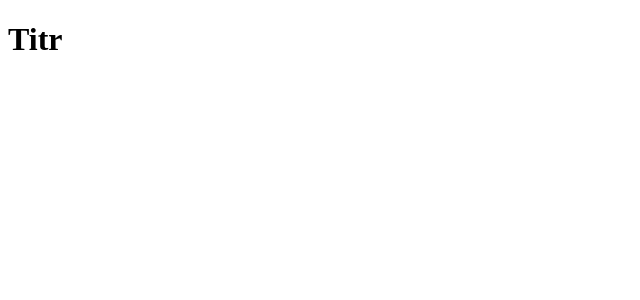
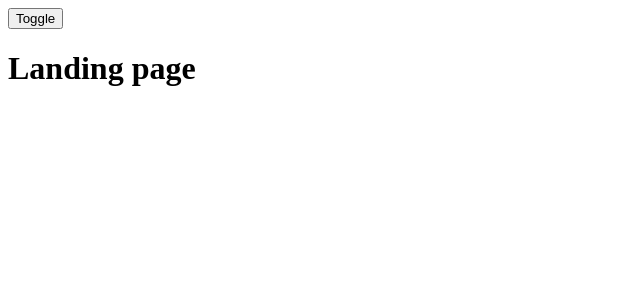
Before and after one commit to MamadTaheri/react-training, a React (Create React App) app: page / in a window 1280 px wide. Shown: the top 300 px of the page, without its empty margins (0-640 px from the left). Built offline with nearby package versions, Linux system fonts and the light colour scheme.

Commit message:
create a simple toggle project

```diff
--- a/src/App.js
+++ b/src/App.js
@@ -1,9 +1,16 @@
-import React from 'react';
+import React, { useState } from 'react';
+import Landing from './components/Landing';
+import Login from './components/Login';
 
 const App = () => {
+
+  const [toggle, setToggle] = useState(true)
+
   return (
-
-      <h1 className="">Titr</h1>
+      <div className="">
+        <button className="" onClick={() => {setToggle(!toggle)}}>Toggle</button>
+         {toggle ? <Landing /> : <Login />}
+      </div>
   );
 };
 
--- /dev/null
+++ b/src/components/Landing.js
@@ -0,0 +1,16 @@
+import React, { useEffect } from 'react';
+
+const Landing = () => {
+
+    useEffect(() => {
+        document.title = "Landing page"
+    }, [])
+
+    return (
+        <div>
+            <h1>Landing page</h1>
+        </div>
+    );
+};
+
+export default Landing;
--- /dev/null
+++ b/src/components/Login.js
@@ -0,0 +1,16 @@
+import React, { useEffect } from 'react';
+
+const Login = () => {
+
+    useEffect(() => {
+        document.title = "Login page"
+    }, [])
+
+    return (
+        <div>
+            <h1 className="">Login page</h1>
+        </div>
+    );
+};
+
+export default Login;
```
